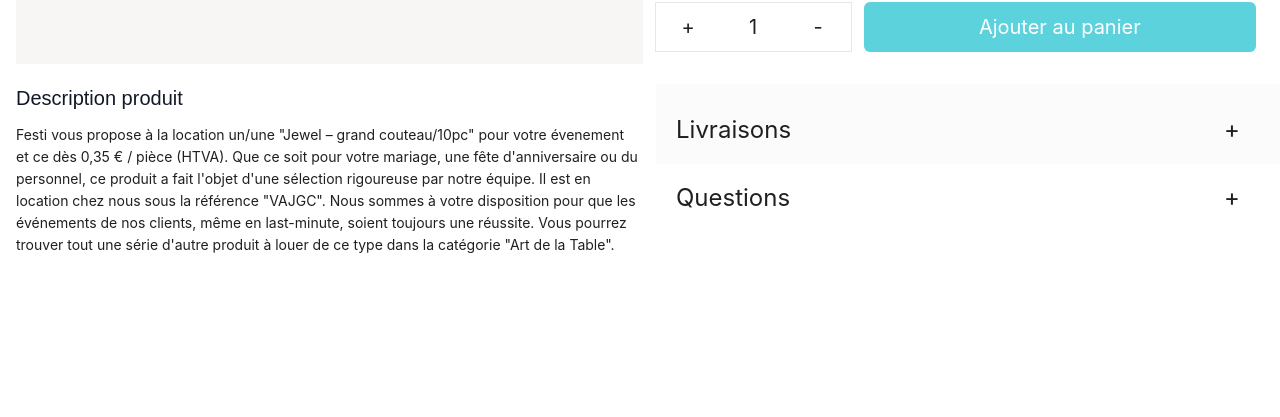
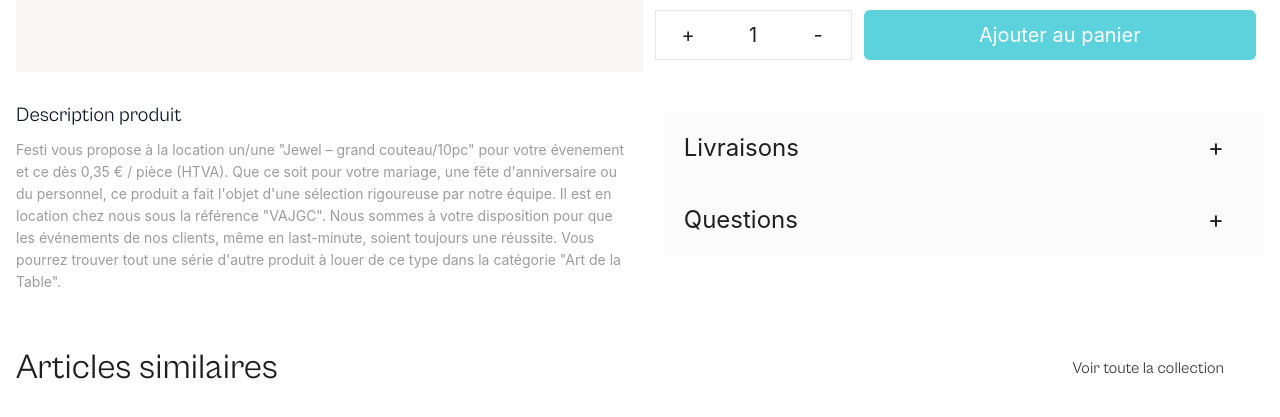
Before and after one commit to AjayDattu/Projects, a Next.js app: page / in a window 1280 px wide. Shown: the part 853-1270 px from the top of the page. Built offline with nearby package versions, Linux system fonts and the light colour scheme.

Commit message:
#added below section

```diff
--- a/app/globals.css
+++ b/app/globals.css
@@ -4,3 +4,17 @@
 body{
     overflow-x: hidden;
 }
+@font-face {
+  font-family: 'CabinetGrotesk-Thin';
+  src:url('../public/CabinetGrotesk_Complete/Fonts/TTF/CabinetGrotesk-Variable.ttf') format('truetype');
+  font-weight: 100;
+  font-display: swap;
+  font-style: normal;
+}
+@font-face {
+  font-family: 'CabinetGrotesk-Regular';
+  src: url('../public/CabinetGrotesk_Complete/Fonts/TTF/CabinetGrotesk-Regular.ttf') format('truetype');
+  font-weight: 100;
+  font-display: swap;
+  font-style: normal;
+}
--- a/app/page.js
+++ b/app/page.js
@@ -4,7 +4,7 @@ const Navbars = dynamic(() => import('@/components/Navbars'), { ssr: false });
 const MainTabs = dynamic(()=>import('@/components/MainTabs'),{ssr:false});
 export default function Home() {
   return (
-    <div>
+    <div className='w-screen overflow-x-hidden'>
       <Navbars />
       <MainTabs/>
 
--- a/components/Landingpage.js
+++ b/components/Landingpage.js
@@ -28,7 +28,7 @@ function LandingPage() {
   }, []);
 
   return (
-    <div className="flex flex-col gap-5">
+    <div className="flex flex-col gap-7 w-screen">
       <nav aria-label="Breadcrumb" className="mb-4">
         <ol className="flex gap-1">
           <li>
@@ -123,10 +123,10 @@ function LandingPage() {
 
         </div>
       </div>
-      <div className="w-screen flex flex-col md:flex-row gap-4 pr-4 h-20">
-        <div className=" flex flex-col w-full gap-3 h-full">
-          <div className="text-xl font-cabinet text-[#111928] font-light">Description produit</div>
-          <div>
+      <div className="w-screen flex flex-col md:flex-row gap-4 pr-4 h-30">
+        <div className=" flex flex-col w-full gap-2 h-full">
+          <div className="text-[20px] font-Regular text-[#111928] font-light">Description produit</div>
+          <div className="text-[14px] h-full text-[#9C9C9C]">
           Festi vous propose à la location un/une &quot;Jewel – grand couteau/10pc&quot;
           pour votre évenement et ce dès 0,35 € / pièce (HTVA). Que ce soit pour votre mariage,
           une fête d&apos;anniversaire ou du personnel, ce produit a fait l&apos;objet d&apos;une
@@ -136,9 +136,9 @@ function LandingPage() {
           d&apos;autre produit à louer de ce type dans la catégorie &quot;Art de la Table&quot;.
         </div>
         </div>
-        <div className="w-full pt-3 h-full bg-[#FBF9F899]">
-          <div className="flex justify-between items-center pr-10 p-5 text-2xl h-full"><div>Livraisons</div><div>+</div></div>
-          <div className="flex justify-between items-center pr-10 p-5 text-2xl h-full"><div>Questions</div><div>+</div></div>
+        <div className="w-full pt-3 p-4 h-full">
+          <div className="flex justify-between items-center pr-10 p-5 text-2xl h-full bg-[#FBF9F899]"><div>Livraisons</div><div>+</div></div>
+          <div className="flex justify-between items-center pr-10 p-5 text-2xl h-full bg-[#FBF9F899]"><div>Questions</div><div>+</div></div>
         </div>
       </div>
     </div>
--- a/components/MainTabs.js
+++ b/components/MainTabs.js
@@ -38,7 +38,7 @@ const MainTabs = () => {
   };
 
   return (
-    <div className="container w-full font-sans">
+    <div className="container w-screen font-sans">
       <Tabs
         defaultActiveKey="1"
         activeKey={activeTab}
--- a/components/Navbars.js
+++ b/components/Navbars.js
@@ -30,7 +30,7 @@ function Navbars() {
   ];
 
   return (
-    <nav className="px-2 flex flex-row p-2 gap-1 md:gap-8 items-center w-screen sticky top-0 z-50 backdrop-blur-lg pr-5">
+    <nav className="px-2 flex flex-row p-2 gap-1 md:gap-8 items-center w-full sticky top-0 z-50 backdrop-blur-lg pr-5">
       <div className="w-15 h-10 md:w-2/12 md:h-28">
         <Logo />
       </div>
@@ -50,5 +50,4 @@ function Navbars() {
     </nav>
   );
 }
-
 export default Navbars;
--- /dev/null
+++ b/components/SliderCart.js
@@ -0,0 +1,14 @@
+import React from 'react'
+
+function SliderCart() {
+  return (
+    <div>
+        <div className='font-Regular text-[35px] flex justify-between items-center pr-10'>
+        <div>Articles similaires</div>
+        <div className='text-[#393939] text-[16px]'>Voir toute la collection</div>
+        </div>
+    </div>
+  )
+}
+
+export default SliderCart
--- a/pages/Art.js
+++ b/pages/Art.js
@@ -1,11 +1,12 @@
 import dynamic from 'next/dynamic'
 import React from 'react'
 const LandingPage = dynamic(()=> import('../components/Landingpage'));
+const SliderCart = dynamic(()=> import('../components/SliderCart'));
 function Art() {
   return (
-    <div className='h-screen px-4 w-screen'>
+    <div className='h-full px-4 w-screen flex flex-col gap-12'>
         <LandingPage/>
-        <div className='h-screen'></div>
+        <SliderCart/>
         <div className='h-screen'></div>
         <div className='h-screen'></div>
         <div className='h-screen'></div>
--- a/tailwind.config.js
+++ b/tailwind.config.js
@@ -10,6 +10,8 @@ module.exports = {
        fontFamily: {
         playfair: ['Playfair Display', 'serif'],
         cabinet: ['Cabinet Grotesk', 'sans-serif'],
+        thin: ['CabinetGrotesk-Thin', 'sans-serif'],
+        Regular: ['CabinetGrotesk-Regular', 'sans-serif'],
       },
       colors: {
         background: "var(--background)",
```
Also changed, not shown: public/CabinetGrotesk_Complete/Fonts/TTF/CabinetGrotesk-Regular.ttf (added), public/CabinetGrotesk_Complete/Fonts/TTF/CabinetGrotesk-Variable.ttf (added).
